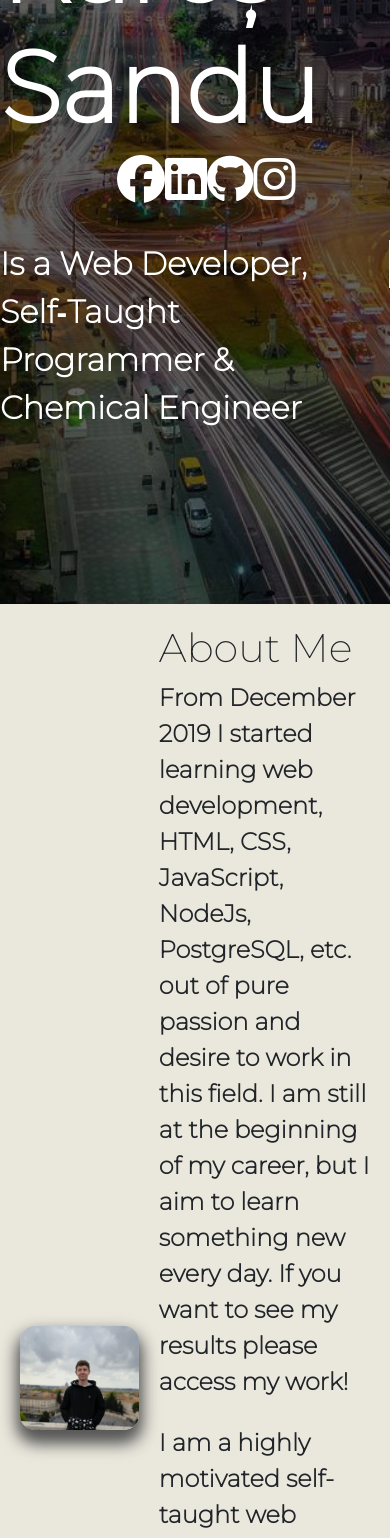
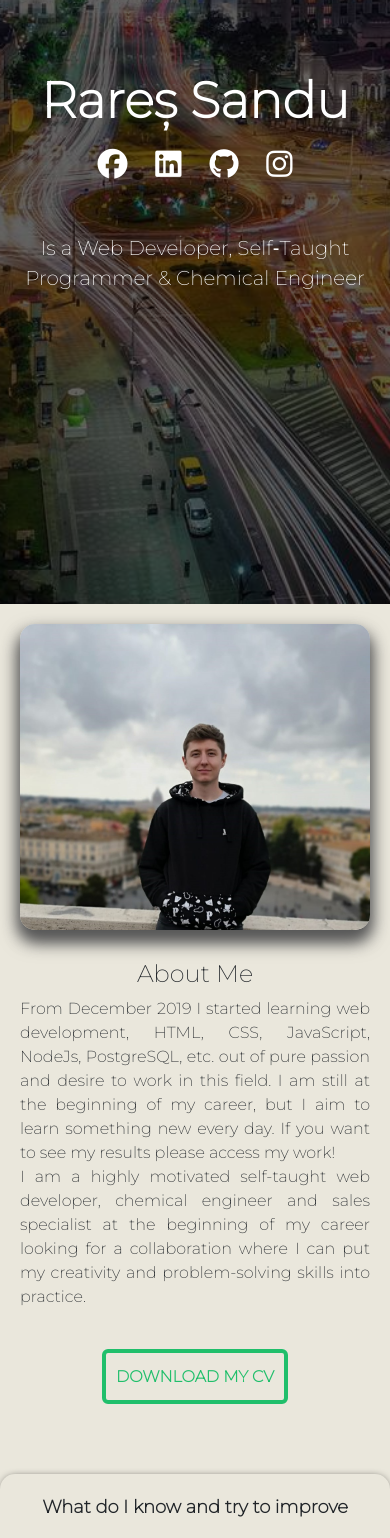
Before and after one commit to RaresSanduConstantin/portofoliu, a React (Create React App) app: page / in a window 390 px wide. Shown: the part 240-1778 px from the top of the page. Built offline with nearby package versions, Linux system fonts and the light colour scheme.

Commit message:
responsive

```diff
--- a/src/components/Description/Description.css
+++ b/src/components/Description/Description.css
@@ -70,3 +70,29 @@
 .color:hover {
   color: #494949;
 }
+
+@media (max-width: 600px) {
+  .description {
+    display: flex;
+    flex-direction: column;
+  }
+
+  .imagine {
+    padding: 0;
+    margin: 0;
+  }
+
+  .text {
+    padding-top: 30px;
+  }
+
+  .text h1 {
+    font-size: 1.5em;
+    text-align: center;
+  }
+
+  .text p {
+    font-size: 1em;
+    text-align: justify;
+  }
+}
--- a/src/components/Description/Description.js
+++ b/src/components/Description/Description.js
@@ -28,7 +28,8 @@ export class Description extends Component {
           <a
             className="download"
             target="_blank"
-            href="../../assets/PDF/Rares_Sandu_CV.pdf"
+            href="https://github.com/RaresSanduConstantin/portofoliu/raw/master/src/assets/PDF/Rares_Sandu_CV.pdf"
+            rel="noopener noreferrer"
             download
           >
             <button className="example_d">Download My CV</button>
--- a/src/components/Footer/Footer.css
+++ b/src/components/Footer/Footer.css
@@ -35,3 +35,15 @@ a {
   text-decoration: none;
   color: #fff;
 }
+
+@media (max-width: 600px) {
+  .text-ds {
+    font-size: 16px;
+    margin-top: 0;
+    text-align: center;
+  }
+
+  .contact {
+    margin-bottom: 5px;
+  }
+}
--- a/src/components/Header/Header.css
+++ b/src/components/Header/Header.css
@@ -42,7 +42,7 @@ p {
 
 .descriere {
   color: white;
-  font-size: 1em;
+  font-size: 1.5em;
   display: flex;
 }
 
@@ -58,13 +58,13 @@ p {
   color: white;
 }
 
-/* .ceva {
+.ceva {
   margin: 0;
   padding: 0;
-} */
+}
 
 .ceva {
-  height: 3em;
+  font-size: 1.5em;
   border-right: 0.05em solid;
   animation: caret 1s steps(1) infinite;
   /* align-self: flex-start; */
@@ -74,3 +74,28 @@ p {
     border-color: transparent;
   }
 }
+
+@media (max-width: 600px) {
+  .nume {
+    font-size: 50px;
+  }
+
+  .icons {
+    width: 50%;
+    padding-top: 10px;
+  }
+
+  .icons a {
+    font-size: 10px;
+  }
+
+  .descriere {
+    margin-top: 10px;
+    font-size: 20px;
+    text-align: center;
+  }
+
+  .ceva {
+    display: none;
+  }
+}
--- a/src/components/Navbar/Navbar.css
+++ b/src/components/Navbar/Navbar.css
@@ -11,7 +11,7 @@
   font-weight: 600;
   position: fixed;
   top: 0;
-  width: 100%;
+  width: 100vw;
   transition: ease 0.3s;
   /* box-shadow: 0 2px 2px -2px rgba(0, 0, 0, 0.2); */
 }
@@ -25,7 +25,7 @@
   font-weight: 600;
   position: fixed;
   top: 0;
-  width: 100%;
+  width: 100vw;
   transition: ease 0.3s;
   box-shadow: 0px -2px 10px rgb(87, 87, 87), 0 -2px 15px rgb(102, 102, 102);
 }
@@ -56,3 +56,9 @@
 .navbar-bg {
   background-color: black;
 }
+
+@media (max-width: 600px) {
+  .navbarItem {
+    font-size: 20px;
+  }
+}
--- a/src/components/Skills/Skills.css
+++ b/src/components/Skills/Skills.css
@@ -16,7 +16,8 @@
   margin-bottom: 50px;
 }
 
-p {
+.skillDesc {
+  text-align: center;
   font-size: 2em;
   /* text-align: center; */
   font-weight: bold;
@@ -87,3 +88,13 @@ p {
 .bar-expand:hover {
   background: #3e78af;
 }
+
+@media (max-width: 600px) {
+  .skillDesc {
+    font-size: 18px;
+  }
+
+  .bar-label {
+    font-size: 12px;
+  }
+}
--- a/src/components/Skills/Skills.js
+++ b/src/components/Skills/Skills.js
@@ -6,7 +6,7 @@ import Progress from "./Part2";
 const Skills = () => {
   return (
     <div className="container">
-      <p>What do I know and try to improve</p>
+      <p className="skillDesc">What do I know and try to improve</p>
 
       <Progress nume="HTML5" procent="95" />
       <Progress nume="CSS3" procent="93" />
--- a/src/pages/Admin/Admin.js
+++ b/src/pages/Admin/Admin.js
@@ -30,7 +30,10 @@ class Admin extends Component {
   returnData() {
     messageData.once("value", (snap) => {
       const obiectMesaj = snap.val();
-      console.log(obiectMesaj);
+      // console.log(obiectMesaj);
+      for (const p in obiectMesaj) {
+        console.log(`${p}:`, obiectMesaj[p].email);
+      }
     });
   }
 
--- a/src/pages/Contact/Contact.js
+++ b/src/pages/Contact/Contact.js
@@ -41,7 +41,21 @@ class Contact extends Component {
 
   handleSubmit = (event) => {
     event.preventDefault();
+    var re =
+      '/^(([^<>()[]\\.,;:s@"]+(.[^<>()[]\\.,;:s@"]+)*)|(".+"))@(([[0-9]{1,3}.[0-9]{1,3}.[0-9]{1,3}.[0-9]{1,3}])|(([a-zA-Z-0-9]+.)+[a-zA-Z]{2,}))$/';
 
+    if (
+      this.state.name === "" ||
+      this.state.email === "" ||
+      this.state.phone === ""
+    ) {
+      this.mesaj.current.style.opacity = "1";
+      this.mesaj.current.innerHTML = "Please fill all the fields";
+      this.mesaj.current.style.backgroundColor = "red";
+      setTimeout(() => {
+        return (this.mesaj.current.style.opacity = "0");
+      }, 1000);
+    } else {
       this.saveMessage(
         this.state.name,
         this.state.email,
@@ -55,11 +69,15 @@ class Contact extends Component {
         phone: "",
         message: "",
       });
+      this.mesaj.current.innerHTML = "Your Message has been sent!";
+      this.mesaj.current.style.backgroundColor = "#79c879";
+
       this.mesaj.current.style.opacity = "1";
 
       setTimeout(() => {
         return (this.mesaj.current.style.opacity = "0");
       }, 3000);
+    }
   };
 
   saveMessage = (name, email, phone, message) => {
@@ -123,7 +141,6 @@ class Contact extends Component {
                 data-validate="Please enter your name"
               >
                 <input
-                  required
                   className="input100"
                   type="text"
                   // name="name"
@@ -139,7 +156,6 @@ class Contact extends Component {
                 data-validate="Please enter your email: e@a.x"
               >
                 <input
-                  required
                   className="input100"
                   type="email"
                   // name="email"
@@ -155,13 +171,13 @@ class Contact extends Component {
                 data-validate="Please enter your phone"
               >
                 <input
-                  required
                   className="input100"
                   type="text"
                   // name="phone"
                   placeholder="Phone"
                   value={phone}
                   onChange={this.handlePhoneChange}
+                  require
                 />
                 <span className="focus-input100"></span>
               </div>
--- a/src/pages/WorkPage/Work.css
+++ b/src/pages/WorkPage/Work.css
@@ -6,7 +6,8 @@
   animation: gradient 15s ease infinite;
 
   color: white;
-  /* width: 200px; */
+  width: 100%;
+  height: 100%;
   padding-bottom: 10em;
   padding-top: 5em;
 }
@@ -96,7 +97,40 @@ a:hover {
 
 @media (max-width: 600px) {
   .card-component {
+    padding: 0;
+    /* width: 100%; */
+    height: 500px;
     display: flex;
     flex-direction: column;
   }
+
+  .Tilt {
+    /* margin-top: 0;
+    padding-top: 0; */
+    max-width: 100%;
+  }
+
+  .card-component img {
+    margin: auto;
+    padding: 0;
+    display: block;
+    max-width: 90%;
+  }
+
+  .title {
+    font-size: 30px;
+    padding-bottom: 10px;
+  }
+
+  .text-card {
+    margin: 0;
+  }
+
+  .btn-link1 a {
+    font-size: 16px;
+  }
+
+  .example_d {
+    padding: 10px;
+  }
 }
--- a/src/pages/WorkPage/Work.js
+++ b/src/pages/WorkPage/Work.js
@@ -6,6 +6,7 @@ import Tilt from "react-tilt";
 
 const Work = () => {
   return (
+    <div>
       <div className="work">
         {INITIAL.map(({ id, ...otherProps }) => {
           return (
@@ -55,6 +56,7 @@ const Work = () => {
           );
         })}
       </div>
+    </div>
   );
 };
 
```
Also changed, not shown: src/pages/Admin/MessageBase.js (added, +55 -0 lines). Lines whose indentation alone changed are shown as unchanged.
